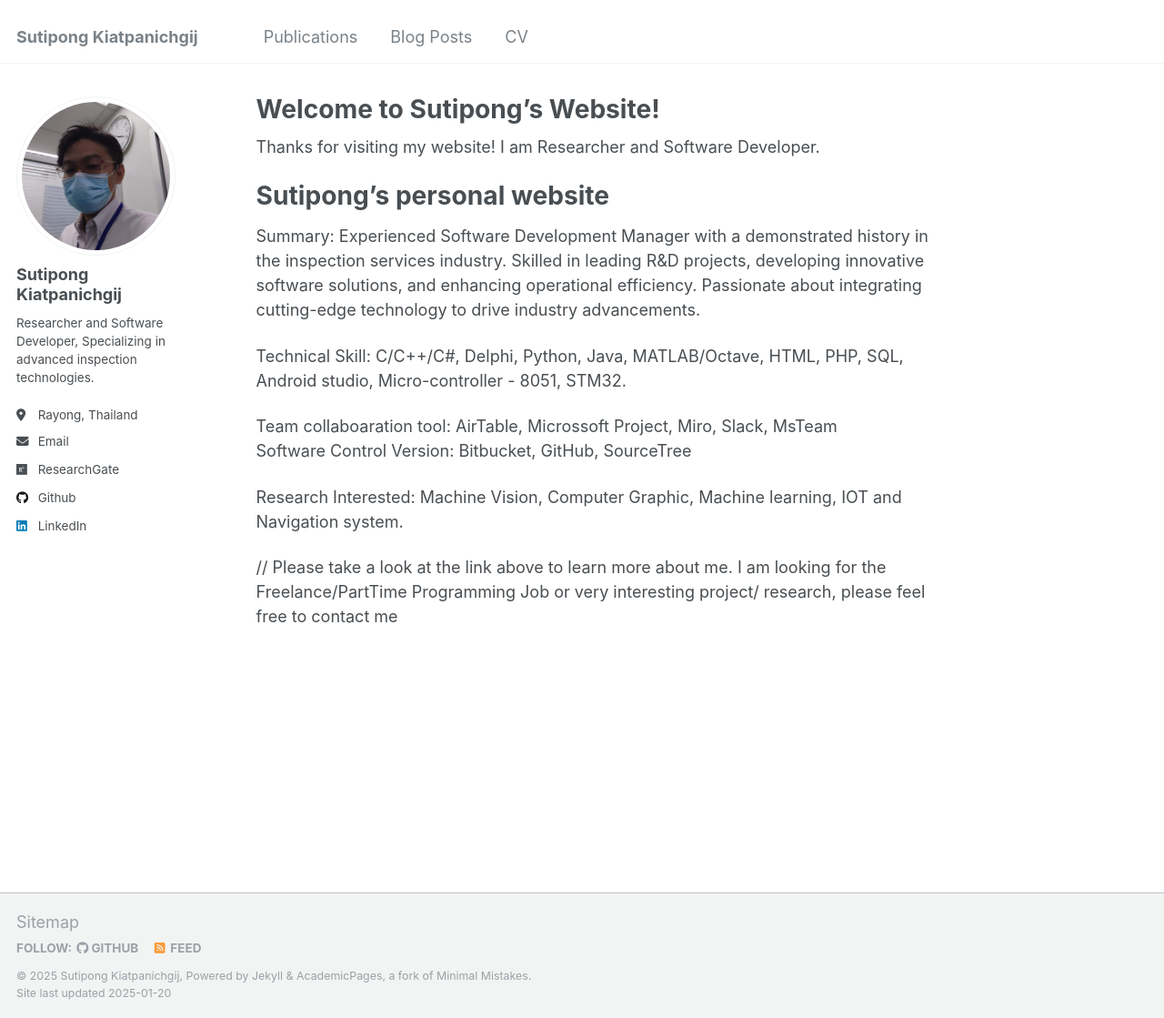
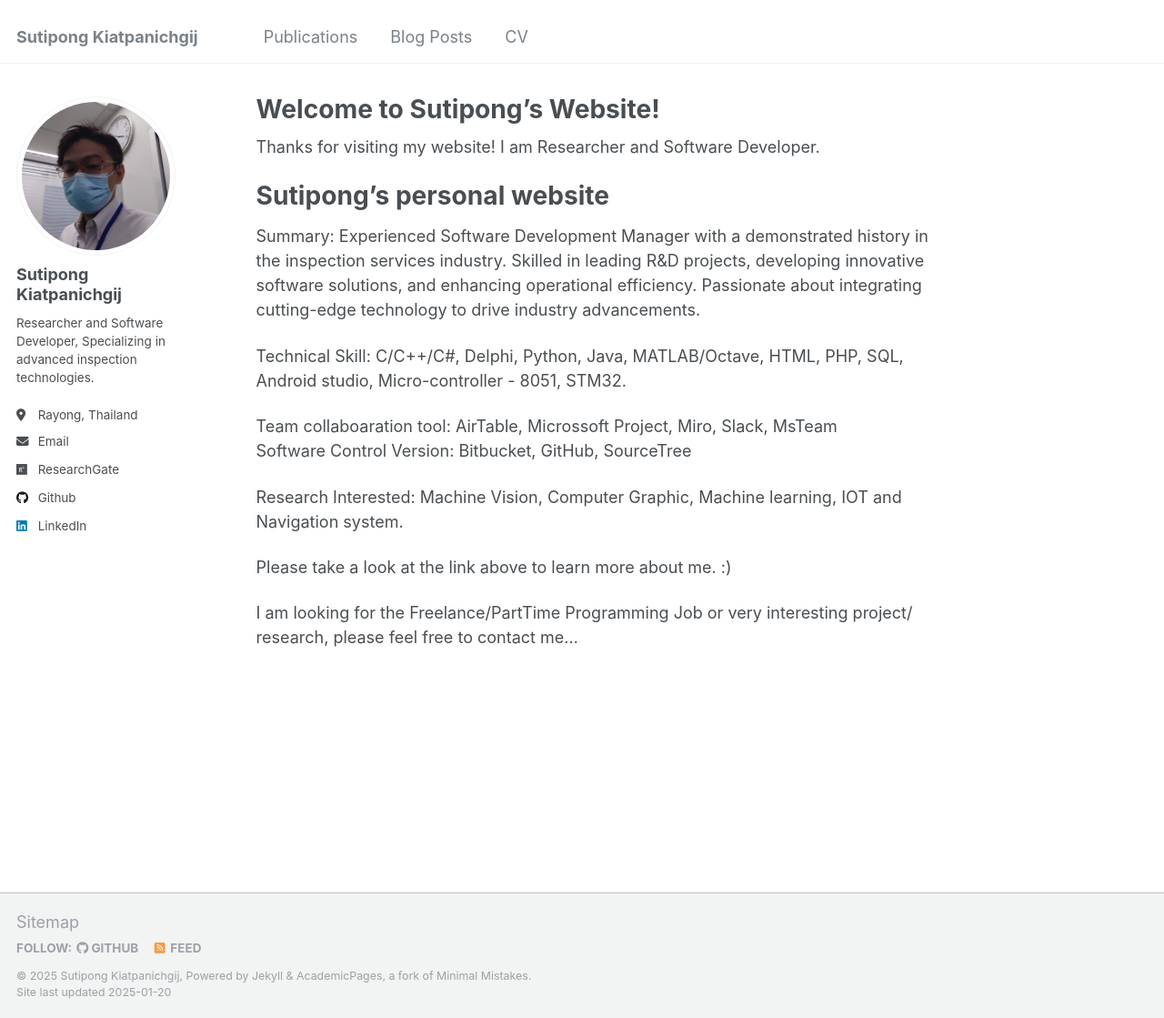
Before and after one commit to SKiatpanichgij/SKiatpanichgij.github.io, a Jekyll site: the page built from _pages/about.md, in a window 1280 px wide and 1119 px high. Shown: the whole window at 91% size. Built offline with Jekyll 4.4.1, drawn with Linux system fonts in a browser that asks for light colours.

```diff
--- a/_pages/about.md
+++ b/_pages/about.md
@@ -19,5 +19,6 @@ Software Control Version: Bitbucket, GitHub, SourceTree
 
 Research Interested: Machine Vision, Computer Graphic, Machine learning, IOT and Navigation system.
 
-// Please take a look at the link above to learn more about me.
-I am looking for the Freelance/PartTime Programming Job or very interesting project/ research, please feel free to contact me
+Please take a look at the link above to learn more about me. :)
+
+I am looking for the Freelance/PartTime Programming Job or very interesting project/ research, please feel free to contact me...
```
